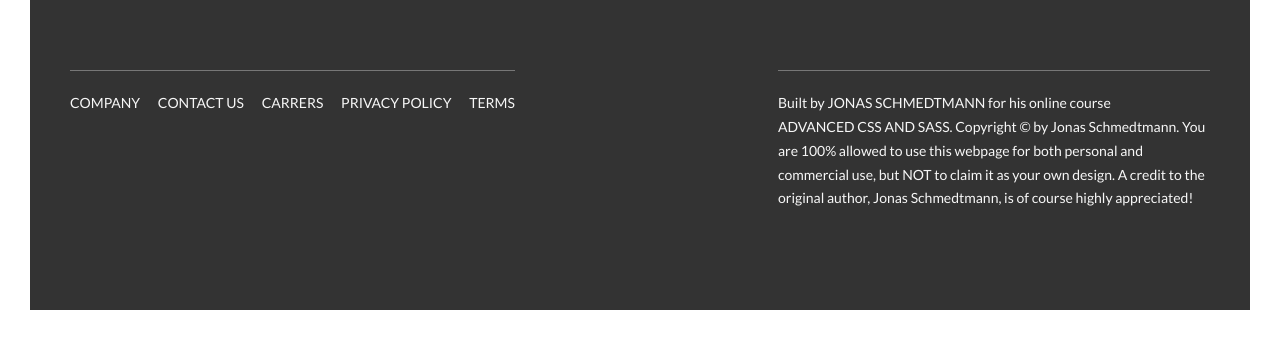
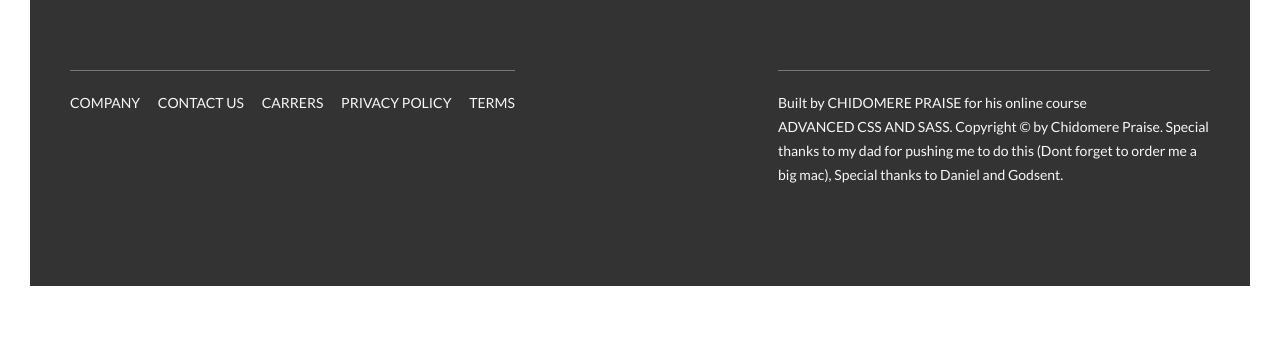
Before and after one commit to chidomere-pk/natours, a website: page index.html in a window 1280 px wide. Shown: the part 5815-6155 px from the top of the page. After the commit the page ends 6131 px from the top, so only its background shows below. Drawn offline with Linux system fonts and the light colour scheme.

Commit message:
second commit to change details in footer

```diff
--- a/index.html
+++ b/index.html
@@ -390,10 +390,8 @@
                 </div>
                 <div class="col-1-of-2">
                     <p class="footer__copyright">
-                        Built by <a href="#" class="footer__link">Jonas Schmedtmann</a> for his online course <a href="#" class="footer__link">Advanced CSS and Sass</a>.
-                        Copyright &copy; by Jonas Schmedtmann. You are 100% allowed to use this webpage for both personal
-                        and commercial use, but NOT to claim it as your own design. A credit to the original author, Jonas
-                        Schmedtmann, is of course highly appreciated!
+                        Built by <a href="#" class="footer__link">Chidomere Praise</a> for his online course <a href="#" class="footer__link">Advanced CSS and Sass</a>.
+                        Copyright &copy; by Chidomere Praise. Special thanks to my dad for pushing me to do this (Dont forget to order me a big mac), Special thanks to Daniel and Godsent.
                     </p>
                 </div>
             </div>
```
